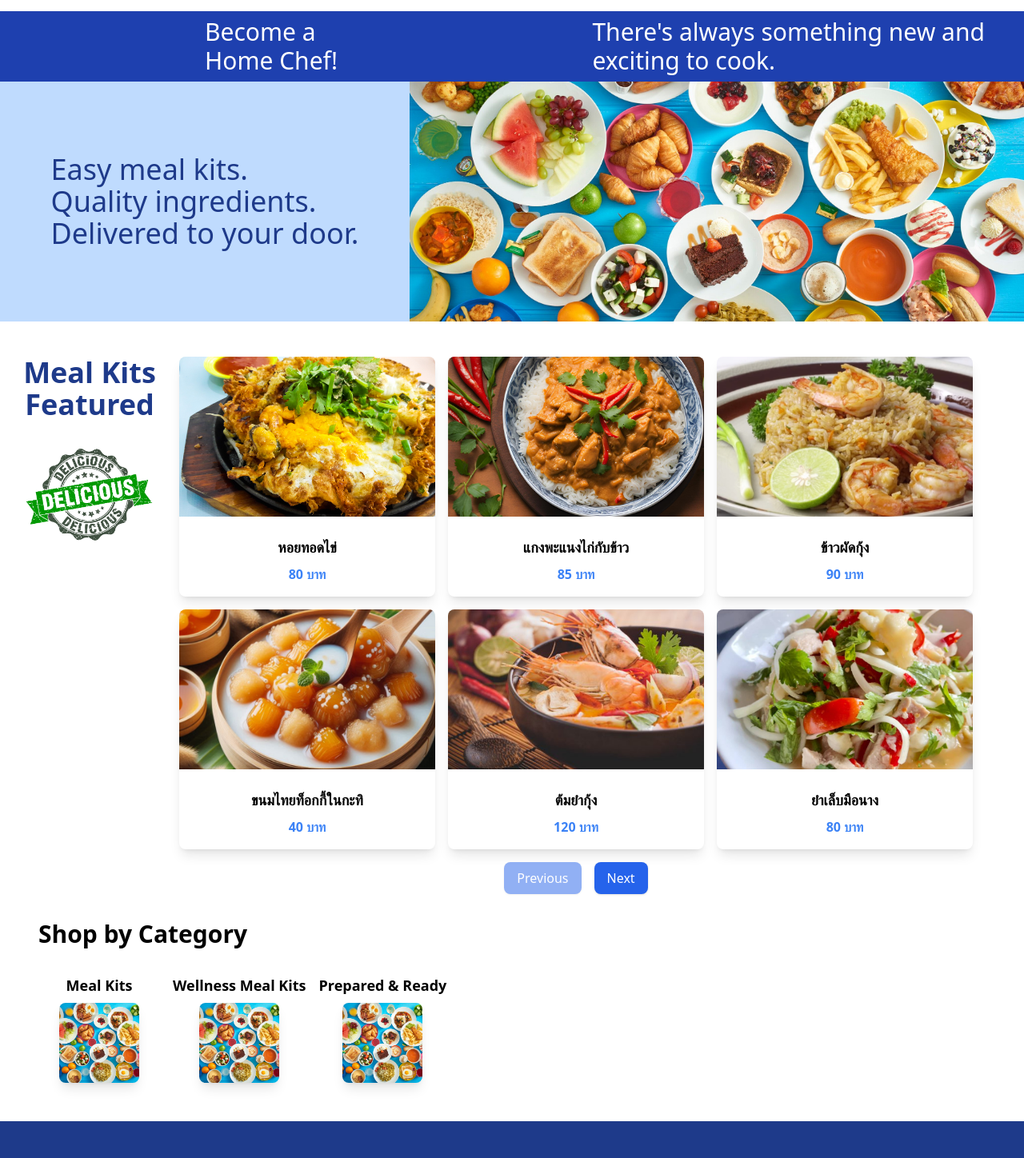
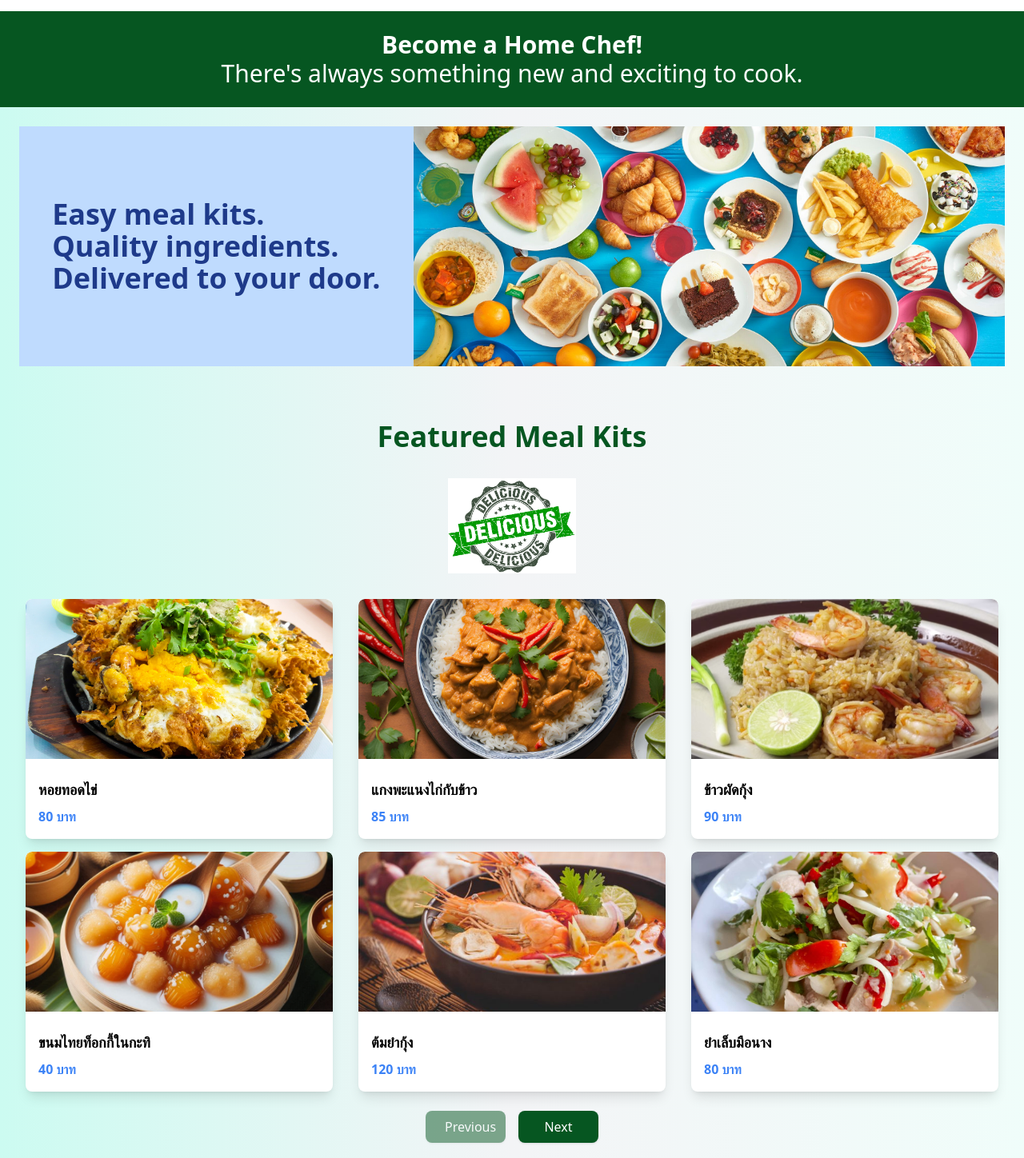
Before and after one commit to DomePannawat/Meal-Kit-Ecommerce-project-Deployed-Frontend, a React (Vite) app: page / in a window 1280 px wide. Shown: the part 82-1530 px from the top of the page at 80% size. Built offline with nearby package versions, Linux system fonts and the light colour scheme.

Commit message:
Decoration and Responsive

```diff
--- a/src/App.tsx
+++ b/src/App.tsx
@@ -11,6 +11,8 @@ import { MenuProvider } from '../src/Context/MenuContext';
 import { CartProvider } from "../src/Context/CartContext";
 import ProductDetail from '../src/Pages/ProductDetail/ProductDetail';
 import OrderConfirmation from "../src/Pages/OrderConfirmation";
+import About from "./Pages/About";
+import Contact from "./Pages/Contact";
 
 function App() {
   return (
@@ -28,6 +30,8 @@ function App() {
           <Route path="/cart" element={<Cart />} />
           <Route path="/delivery" element={<Delivery />} />
           <Route path="/orderConfirmation" element={<OrderConfirmation />} />
+          <Route path="/about" element={<About />} />
+          <Route path="/contact" element={<Contact />} />
         </Routes>
         </MenuProvider>
         </CartProvider>
--- /dev/null
+++ b/src/Pages/About.tsx
@@ -0,0 +1,34 @@
+import React from 'react';
+
+const About: React.FC = () => {
+  return (
+    <div className="about-container bg-gradient-to-br from-green-100 via-green-50 to-green-200 p-8 sm:p-12 md:p-20 rounded-lg shadow-lg">
+      <h1 className="text-4xl font-extrabold text-center text-green-800 mb-10">About Me</h1>
+
+      <section className="mb-12">
+        <h2 className="text-2xl font-semibold text-center text-green-700 mb-6">เรื่องราวของเรา</h2>
+        <p className="text-gray-800 leading-relaxed text-center max-w-3xl mx-auto">
+          ทีม <strong>Quantum-Chronicle-Saurus</strong> ได้ถือกำเนิดขึ้นในเดือนพฤศจิกายน 2024 ด้วยวิสัยทัศน์ร่วมกันที่จะเปลี่ยนแปลงวิธีการเตรียมอาหารที่บ้านของผู้คนในยุคปัจจุบัน...
+        </p>
+      </section>
+
+      <section className="mb-12">
+        <h2 className="text-2xl font-semibold text-center text-green-700 mb-6">พันธกิจของเรา</h2>
+        <p className="text-gray-800 leading-relaxed text-center max-w-3xl mx-auto">
+          เรามุ่งมั่นที่จะช่วยให้ลูกค้าเพลิดเพลินไปกับศิลปะการทำอาหาร โดยไม่ต้องกังวลกับการซื้อหาวัตถุดิบ...
+        </p>
+      </section>
+
+      <section>
+        <h2 className="text-2xl font-semibold text-center text-green-700 mb-6">ทำไมต้องเลือกเรา?</h2>
+        <ul className="list-disc list-inside space-y-4 text-left text-center text-gray-800 max-w-2xl mx-auto">
+          <li><strong>สะดวกสบาย</strong>: ประหยัดเวลาและแรงด้วยชุดอาหารพร้อมปรุง</li>
+          <li><strong>หลากหลาย</strong>: เพลิดเพลินไปกับตัวเลือกเมนูอาหารไทย</li>
+          <li><strong>คุณภาพ</strong>: ส่วนผสมสดใหม่และคุณภาพสูงที่เตรียมมาอย่างดี</li>
+        </ul>
+      </section>
+    </div>
+  );
+};
+
+export default About;
--- /dev/null
+++ b/src/Pages/Contact.tsx
@@ -0,0 +1,49 @@
+import React from 'react';
+
+const Contact: React.FC = () => {
+  return (
+    <div className="flex flex-col items-center py-10 bg-gradient-to-r from-teal-100 via-gray-100 to-teal-50">
+
+      {/* Contact Information */}
+      <div className="max-w-3xl w-full px-6 bg-white rounded-lg shadow-xl p-8">
+        <h1 className="text-4xl font-bold text-teal-600 text-center mb-6">ข้อมูลติดต่อเรา</h1>
+        <p className="text-xl text-gray-700 text-center font-bold mb-6">Quantum-Chronicle-Saurus</p>
+        <p className="text-lg text-gray-700 text-center mb-4">
+          เลขที่ 120/237 หมู่บ้านสราญธร ถ.ไสวประชาราษฎร์<br />
+          ถนนรังสิต-องค์รักษ์ ต.บึงยี่โถ อ.ธัญบุรี<br />
+          จังหวัดปทุมธานี
+        </p>
+
+        <div className="text-center mt-6">
+          <p className="text-lg text-gray-700 mb-2">
+            <strong>Email:</strong>{' '}
+            <a href="mailto:suur@hotmail.com" className="text-teal-500 hover:underline">
+              suur@hotmail.com
+            </a>
+          </p>
+          <p className="text-lg text-gray-700 mb-2">
+            <strong>Telephone:</strong> [Your Telephone Number]
+          </p>
+        </div>
+
+        {/* Google Map Location */}
+        <div className="mt-8">
+          <h2 className="text-2xl font-semibold text-teal-600 mb-4 text-center">
+            Google Map Location
+          </h2>
+          <iframe
+            src="https://www.google.com/maps/embed?pb=!1m18!1m12!1m3!1d15486.082639163727!2d100.67410225956267!3d13.98711335444578!2m3!1f0!2f0!3f0!3m2!1i1024!2i768!4f13.1!3m3!1m2!1s0x311d7ee90a05f213%3A0x13e8fd43ff036ce!2z4Lir4Lih4Li54LmI4Lia4LmJ4Liy4LiZ4Liq4Lij4Liy4LiN4LiY4LijIOC4leC4s-C4muC4pSDguJrguLbguIfguKLguLXguYjguYLguJYg4Lit4Liz4LmA4Lig4Lit4LiY4Lix4LiN4Lia4Li44Lij4Li1IOC4m-C4l-C4uOC4oeC4mOC4suC4meC4tSAxMjEzMA!5e0!3m2!1sth!2sth!4v1732540457232!5m2!1sth!2sth"
+            width="100%"
+            height="300"
+            className="border rounded-lg shadow-md"
+            allowFullScreen={true}
+            loading="lazy"
+            title="Google Map Location"
+          ></iframe>
+        </div>
+      </div>
+    </div>
+  );
+};
+
+export default Contact;
--- a/src/Pages/Home.tsx
+++ b/src/Pages/Home.tsx
@@ -1,45 +1,30 @@
-import { useState,useEffect } from "react";
+import { useState, useEffect } from "react";
 import Footer from "../components/Footer";
 import { Link } from "react-router-dom";
 import { useMenuContext } from "../../src/Context/MenuContext";
 import { productTranslations } from '../../src/components/MenuPage/productTranslations';
 
 const Home = () => {
-  // ดึงข้อมูลเมนูจาก Context
   const { menuItems = [] } = useMenuContext();
-
-  // กำหนดสถานะการเลื่อนหน้าและการแสดงผล
   const [currentIndex, setCurrentIndex] = useState(0);
   const [animationTriggered, setAnimationTriggered] = useState(false);
-
-  // จำนวนรายการที่จะแสดงต่อหน้า
   const itemsPerPage = 6;
-  // คำนวณจำนวนหน้าทั้งหมด
   const totalPages = Math.ceil(menuItems.length / itemsPerPage);
-
-  // สถานะสำหรับเก็บรายการเมนูที่ถูกสุ่ม
   const [shuffledItems, setShuffledItems] = useState(menuItems);
 
- // ฟังก์ชันสำหรับสุ่มรายการเมนู
   const shuffleMenuItems = () => {
     const shuffled = [...menuItems].map(item => ({ ...item, random: Math.random() }))
       .sort((a, b) => a.random - b.random)
-      .map(item => { delete (item as any).random; return item });
+      .map(item => { delete item.random; return item });
     setShuffledItems(shuffled);
   };
 
-  // เรียกใช้ฟังก์ชันสุ่มรายการเมนูเมื่อโหลดหน้า
   useEffect(() => {
     shuffleMenuItems();
   }, []);
 
-  // แสดงรายการเมนูที่ตรงกับหน้าปัจจุบัน
-  const displayedItems = shuffledItems.slice(
-    currentIndex * itemsPerPage,
-    currentIndex * itemsPerPage + itemsPerPage
-  );
+  const displayedItems = shuffledItems.slice(currentIndex * itemsPerPage, currentIndex * itemsPerPage + itemsPerPage);
 
-  // ฟังก์ชันสำหรับเลื่อนไปหน้าถัดไป
   const handleNext = () => {
     if (currentIndex < totalPages - 1) {
       setCurrentIndex(currentIndex + 1);
@@ -47,7 +32,6 @@ const Home = () => {
     }
   };
 
-  // ฟังก์ชันสำหรับเลื่อนไปหน้าก่อนหน้า
   const handlePrevious = () => {
     if (currentIndex > 0) {
       setCurrentIndex(currentIndex - 1);
@@ -56,13 +40,14 @@ const Home = () => {
   };
 
   return (
-    <div className="min-h-screen flex flex-col justify-between">
-      <div className="flex gap-x-64 pl-64 bg-blue-800 text-white p-2 text-3xl">
-        <h1>Become a Home Chef!</h1>
-        <h1>There's always something new and exciting to cook.</h1>
+    <div className="min-h-screen flex flex-col justify-between bg-gradient-to-r from-teal-100 via-gray-100 to-teal-50">
+      <div className="bg-[#065621] text-white p-6 text-3xl text-center">
+        <h1 className="font-bold">Become a Home Chef!</h1>
+        <p>There's always something new and exciting to cook.</p>
       </div>
-      <div className="flex w-full">
-        <h1 className="w-1/2 flex items-center justify-center text-blue-900 text-4xl text-left bg-blue-200">
+
+      <div className="flex flex-col lg:flex-row w-full p-6">
+        <h1 className="lg:w-1/2 text-blue-900 text-4xl text-left bg-blue-200 flex items-center justify-center mb-4 lg:mb-0 font-bold ">
           Easy meal kits. <br />
           Quality ingredients. <br />
           Delivered to your door.
@@ -70,100 +55,50 @@ const Home = () => {
         <img
           src="/food7.jpg"
           alt="Delicious Meal"
-          className="w-3/4 h-[300px] object-cover"
+          className="w-full lg:w-3/4 h-[300px] object-cover "
         />
       </div>
-      <section className="flex mt-11">
-        <div className="flex justify-center mb-8 mx-auto">
-          <div className="text-center">
-            <h2 className="text-4xl text-blue-900 font-bold mb-8">
-              Meal Kits <br /> Featured
-            </h2>
-            <img
-              src="/Delicious.png"
-              alt="Delicious Sign"
-              className="w-40 h-30 object-cover mx-auto"
-            />
-          </div>
+
+      <section className="px-6 mt-11">
+        <div className="text-center mb-8">
+          <h2 className="text-4xl text-[#065621] font-bold mb-8">Featured Meal Kits</h2>
+          <img src="/Delicious.png" alt="Delicious Sign" className="w-32 lg:w-40 h-auto mx-auto" />
         </div>
 
-        <div className="text-center mr-16">
-          <div className="grid grid-cols-3 gap-4 justify-items-center">
+        <div className="grid grid-cols-1 sm:grid-cols-2 lg:grid-cols-3 gap-4 max-w-7xl mx-auto">
           {displayedItems.map((product) => (
-              <div
-                key={product._id}
-                className={`bg-white rounded-lg shadow-lg overflow-hidden max-w-xs ${
-                  animationTriggered ? "animate-slideInFromRight" : ""
-                }`}
-              >
+            <div key={product._id} className="bg-white rounded-lg shadow-lg overflow-hidden mx-2">
               <Link to={`/product/${product._id}`}>
-                  <div className="w-[363px] h-[200px]">
-                    <img
-                      src={product.image}
-                      alt={product.name}
-                      className="w-full h-full object-cover"
-                    />
+                <div className="w-full h-[200px]">
+                  <img src={product.image} alt={product.name} className="w-full h-full object-cover rounded-t-lg" />
                 </div>
               </Link>
               <div className="p-4">
-                  <p className="text-lg font-semibold mt-2">
-                    {productTranslations[product.name] || product.name}  {/* อันนี้เป็นตัวแปลงจากเมนูที่เป็นตัวแปลเป็นภาษาไทย โดยไปดึงจากไฟล์ productTranslations.tsx */}
-                  </p>
-                  <p className="text-blue-500 mt-2 font-bold">
-                    {product.price} บาท
-                  </p>
+                <p className="text-lg font-semibold mt-2">{productTranslations[product.name] || product.name}</p>
+                <p className="text-blue-500 mt-2 font-bold">{product.price} บาท</p>
               </div>
             </div>
           ))}
         </div>
-          <div className="flex justify-center mt-4 space-x-4">
+
+        <div className="flex justify-center mt-6 mb-6 space-x-4">
           <button
             onClick={handlePrevious}
             disabled={currentIndex === 0}
-              className={`px-4 py-2 bg-blue-600 text-white rounded-lg shadow ${
-                currentIndex === 0 ? "opacity-50 cursor-not-allowed" : ""
-              }`}
+            className={`w-[100px] px-6 py-2 bg-[#065621] text-white rounded-lg shadow ${currentIndex === 0 ? "opacity-50 cursor-not-allowed" : ""}`}
           >
             Previous
           </button>
           <button
             onClick={handleNext}
             disabled={currentIndex === totalPages - 1}
-              className={`px-4 py-2 bg-blue-600 text-white rounded-lg shadow ${
-                currentIndex === totalPages - 1 ? "opacity-50 cursor-not-allowed" : ""
-              }`}
+            className={`w-[100px] px-6 py-2 bg-[#065621] text-white rounded-lg shadow ${currentIndex === totalPages - 1 ? "opacity-50 cursor-not-allowed" : ""}`}
           >
             Next
           </button>
         </div>
-        </div>
       </section>
-      <section>
-        <div className="ml-12 mb-12">
-          <h1 className="text-3xl font-bold mb-8 mt-8">Shop by Category</h1>
-          <div className="flex space-x-4">
-            {["Meal Kits", "Wellness Meal Kits", "Prepared & Ready"].map(
-              (category, index) => (
-                <div
-                  key={index}
-                  className="text-center flex flex-col items-center min-w-[152px]"
-                >
-                  <Link to="">
-                    <h3 className="text-lg font-semibold">{category}</h3>
-                    <div className="flex justify-center mt-2">
-                      <img
-                        src="/food7.jpg"
-                        alt={category}
-                        className="w-[100px] h-[100px] object-cover rounded-lg shadow-lg"
-                      />
-                    </div>
-                  </Link>
-                </div>
-              )
-            )}
-          </div>
-        </div>
-      </section>
+
       <Footer />
     </div>
   );
--- a/src/components/Footer.tsx
+++ b/src/components/Footer.tsx
@@ -4,7 +4,7 @@ const Footer = () => {
 
   return (
     <div className="flex flex-col ">
-      <footer className="bg-blue-900 text-white py-8 mt-auto">
+      <footer className="bg-[#065621] text-white py-8 mt-auto">
         <div className="container mx-auto px-4 mt-auto">
           <div className="flex flex-wrap justify-between gap-8 mt-4">
 
--- a/src/components/Navbar.tsx
+++ b/src/components/Navbar.tsx
@@ -119,7 +119,7 @@ const Navbar = () => {
 
               <li>
                 <NavLink
-                  to=""
+                  to="/about"
                   className="block py-2 px-3 md:p-0 hover:text-orange-500 text-gray-600"
                 >
                   ABOUT
@@ -128,7 +128,7 @@ const Navbar = () => {
 
               <li>
                 <NavLink
-                  to=""
+                  to="/contact"
                   className="block py-2 px-3 md:p-0 hover:text-orange-500 text-gray-600"
                 >
                   CONTACT
```
Lines whose indentation alone changed are shown as unchanged.
